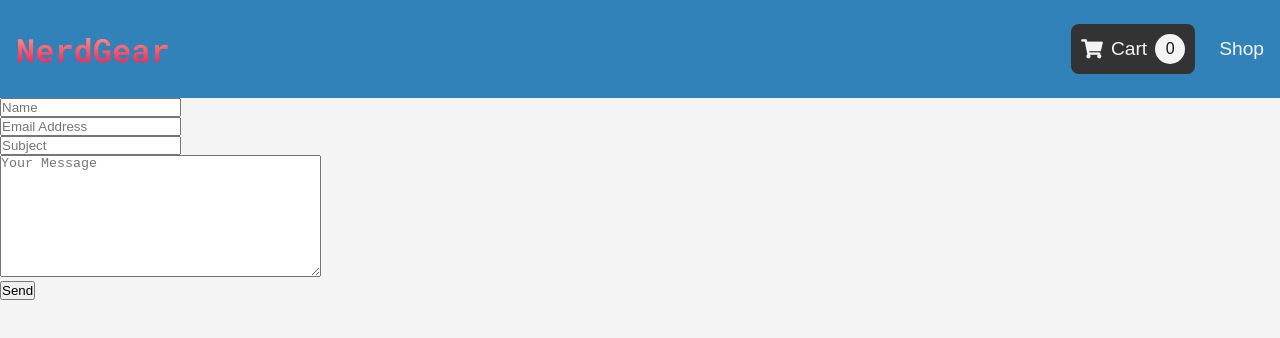
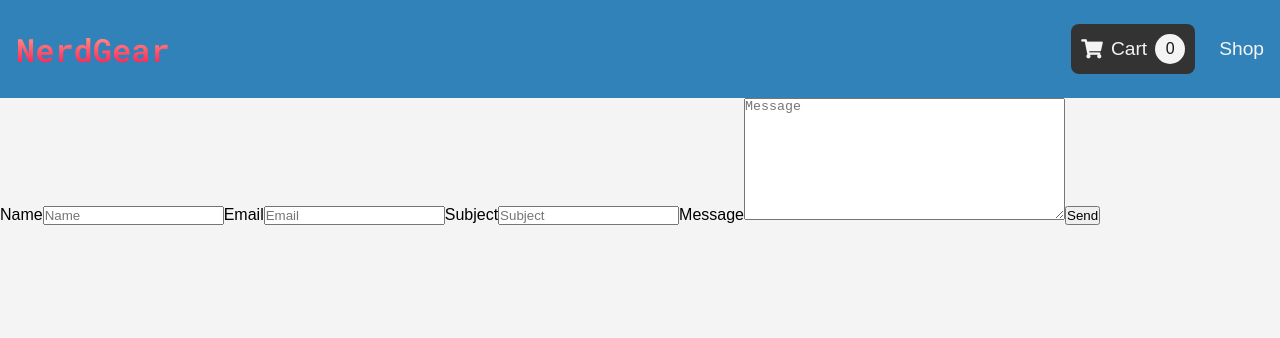
Before and after one commit to Woz-U-Group-Projects/the-technologically-enlightened, a React (Create React App) app in the folder frontend/: page /contactUs in a window 1280 px wide. Shown: the top 338 px of the page. Built offline with nearby package versions, Linux system fonts and the light colour scheme.

Commit message:
Updated ContactUsScreen.js
Completed and tested form

```diff
--- a/frontend/src/screens/ContactUsScreen.js
+++ b/frontend/src/screens/ContactUsScreen.js
@@ -1,40 +1,36 @@
 import "./ContactUsScreen.css";
-//import emailjs from "emailjs-com";//
-import React from 'react'
+import emailjs from "emailjs-com";
+import React from 'react';
 
 // dependency emailjs-com is require
 
 
 
-const ContactUsScreen = () => {
+export default function ContactUsScreen() {
 
+    function sendEmail(e) {
+      e.preventDefault();
 
+      emailjs.sendForm('service_c4an2um', 'template_pq05pfl', e.target, 'user_5V5g6HCkkWAjG6ZFXyrDw')
+        .then((result) => {
+            console.log(result.text);
+        }, (error) => {
+            console.log(error.text);
+        });
+        e.target.reset()
+    }
 
     return (
-        <div>
-            <div className="container">
-                <form>
-                    <div className="row pt-5 mx-auto">
-                        <div className="col-8 form-group mx-auto">
-                            <input type="text" className="form-control" placeholder="Name" name="name" />
-                        </div>
-                        <div className="col-8 form-group pt-2 mx-auto">
-                            <input type="email" className="form-control" placeholder="Email Address" name="email" />
-                        </div>
-                        <div className="col-8 form-group pt-2 mx-auto">
-                            <input type="text" className="form-control" placeholder="Subject" name="subject" />
-                        </div>
-                        <div className="col-8 form-group pt-2 mx-auto">
-                            <textarea className="form-control" id="" cols="38" rows="8" placeholder="Your Message" name="message" ></textarea>
-                        </div>
-                        <div className="col-8 pt-3 mx-auto">
-                            <input type="submit" className="btn btn-info" value="Send" />
-                        </div>
-                    </div>
-                </form>
-            </div>
-        </div>
-    )
-}
-
-export default ContactUsScreen
+      <form className="contact-form" onSubmit={sendEmail}>
+        <label>Name</label>
+        <input type="text" placeholder="Name" name="name" />
+        <label>Email</label>
+        <input type="email" placeholder="Email" name="email" />
+        <label>Subject</label>
+        <input type="text" placeholder="Subject" name="subject" />
+        <label>Message</label>
+        <textarea cols="38" rows="8" placeholder="Message" name="message" />
+        <input type="submit" value="Send" />
+      </form>
+    );
+  }
```
